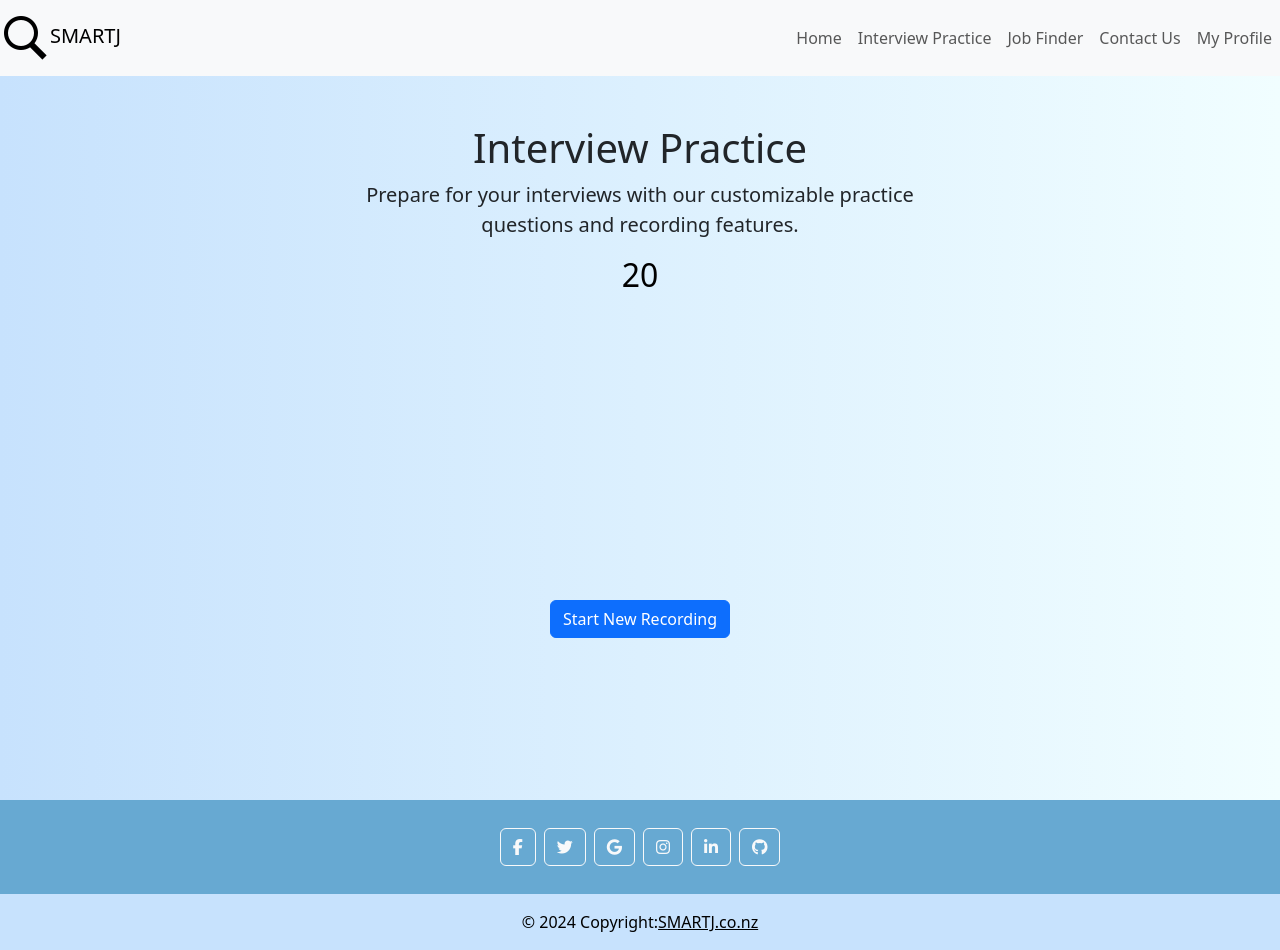
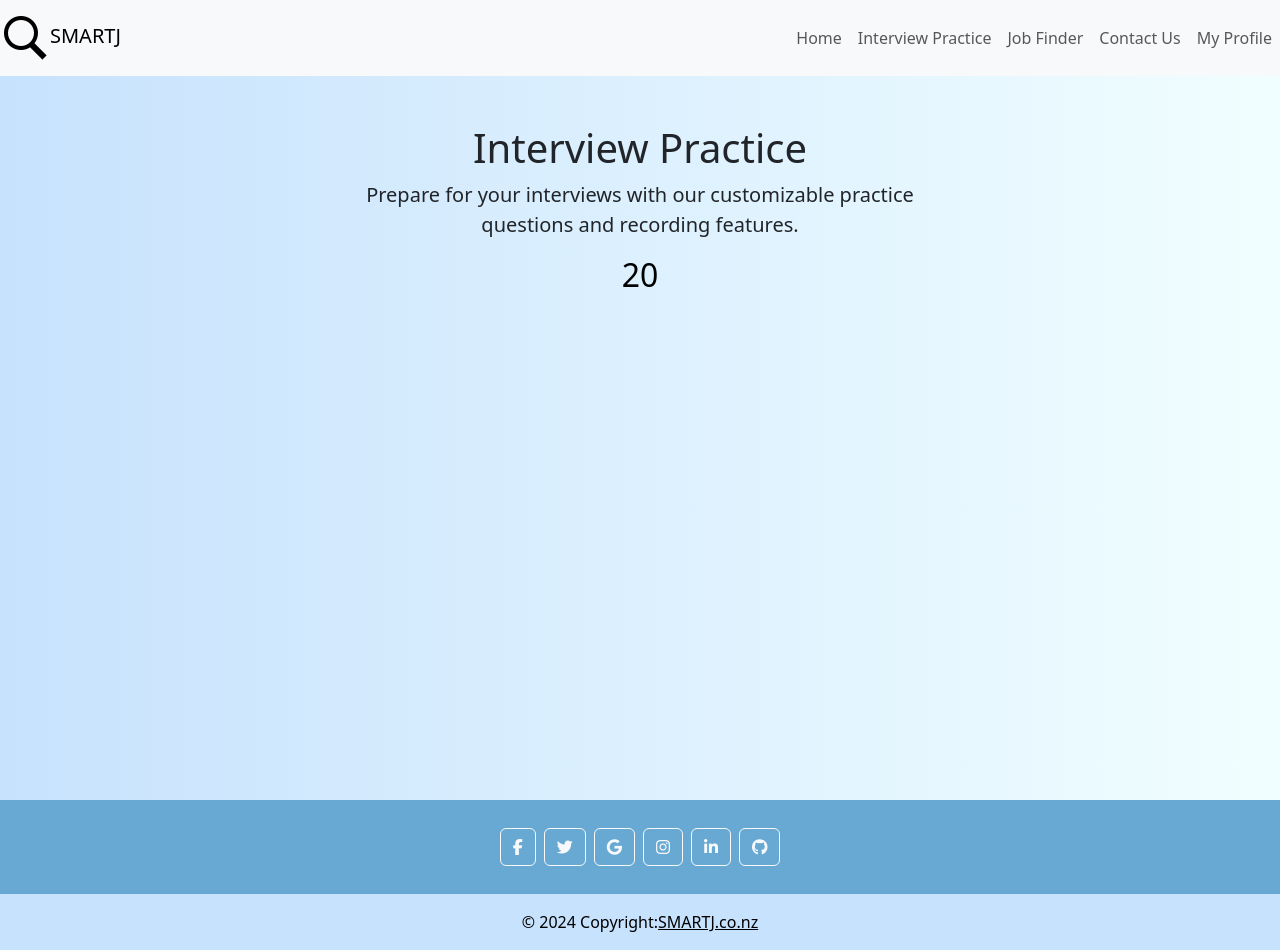
Before and after one commit to tyin363/SMARTJ, a React (Create React App) app: page /interview-practice in a window 1280 px wide. Built offline with nearby package versions, Linux system fonts and the light colour scheme; no server answers; the HTML template or start-up script is replaced by a standard one.

Commit message:
bugfix: Added isWebcamAvailable flag so recording cant be started without webcam

```diff
--- a/src/pages/InterviewPractice.js
+++ b/src/pages/InterviewPractice.js
@@ -12,6 +12,7 @@ function InterviewPractice() {
   const [isCountdownActive, setIsCountdownActive] = useState(false);
   const [recordedChunks, setRecordedChunks] = useState([]);
   const [videoURL, setVideoURL] = useState(null);
+  const [isWebcamAvailable, setIsWebcamAvailable] = useState(false);
   const timeLimit = 20;
   const [timerText, setTimerText] = useState(timeLimit);
   // CHANGED: Converted remainingTime to a state variable
@@ -28,6 +29,7 @@ function InterviewPractice() {
       .then(stream => {
         streamRef.current = stream; // Save the stream reference
         videoRef.current.srcObject = stream; // Set the video element's source to the stream
+        setIsWebcamAvailable(true);
       })
       .catch(error => {
         alert("No webcam detected. Please connect a webcam to continue.");
@@ -170,7 +172,7 @@ function InterviewPractice() {
       </div>
 
       <div className='button-container'>
-        {!isRecording && !isCountdownActive && (
+        {!isRecording && !isCountdownActive && isWebcamAvailable && (
           <button onClick={startRecording} className="btn btn-primary">Start New Recording</button>
         )}
 
```
